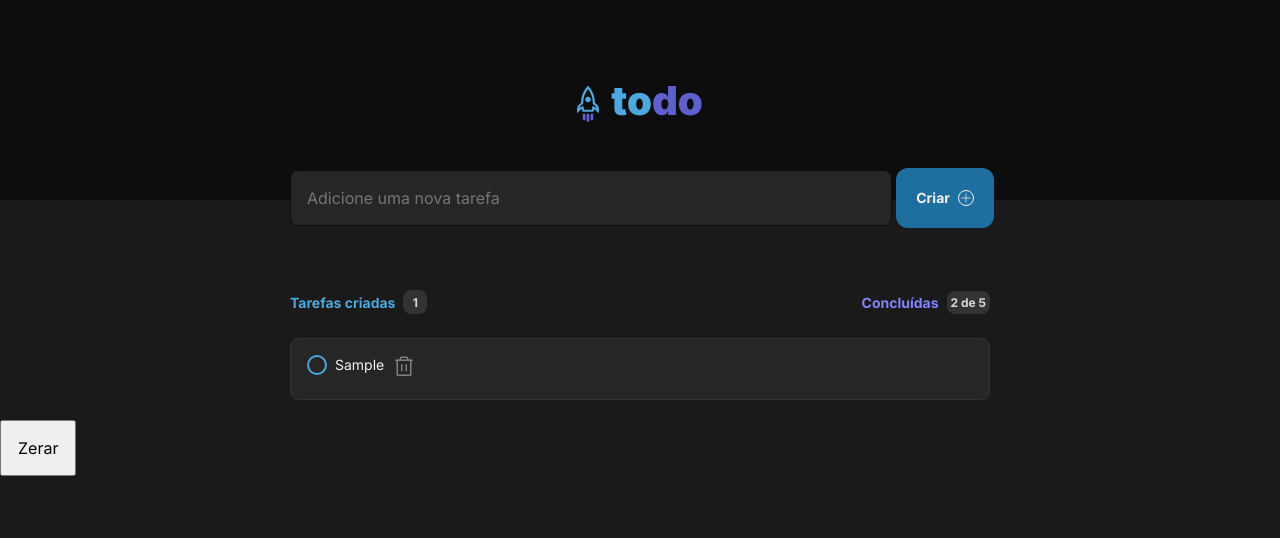
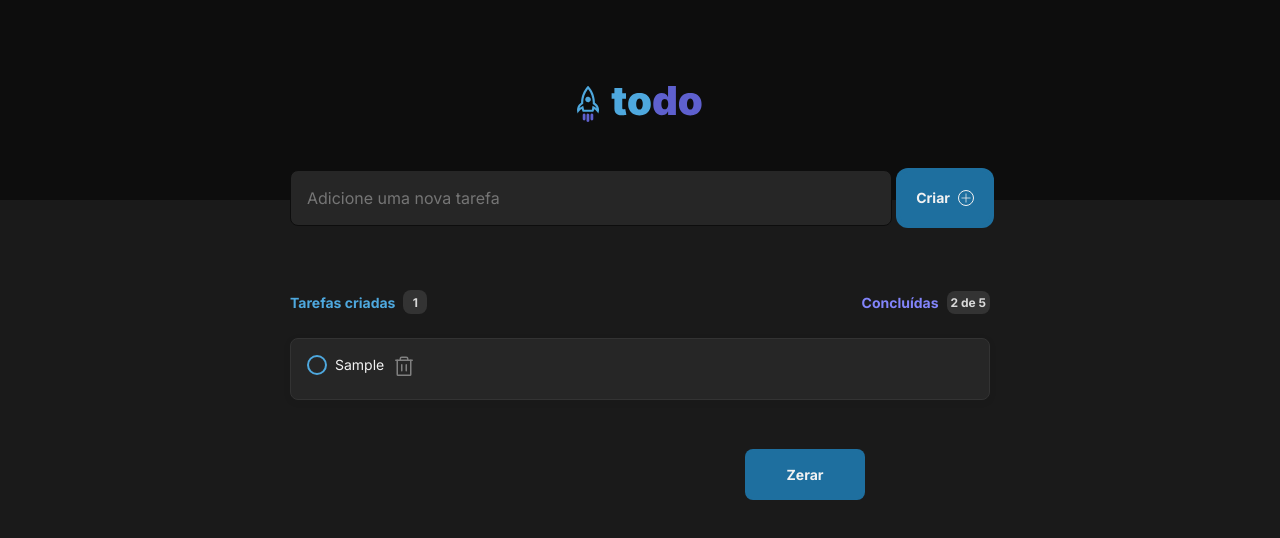
Before and after one commit to DuDupedrosa/rocket-list, a React (Vite) app: page / in a window 1280 px wide. Both pictures are taken after typing "Sample" into the empty fields and a click on the button "Criar". Shown: the top 538 px of the page. Built offline with nearby package versions, Linux system fonts and the light colour scheme.

Commit message:
ajustando o botao de limpar e o method de delete

```diff
--- a/src/components/AddNewTask.tsx
+++ b/src/components/AddNewTask.tsx
@@ -71,9 +71,32 @@ const BorderIconAdd = styled.div`
 `;
 
 const ButtonCleanTasks = styled.button`
-  padding: 1rem;
+  display: block;
+  font-family: var(--family-text);
+  font-weight: bold;
+  font-size: 0.875rem;
+  line-height: 1.4;
+  color: #f2f2f2;
+  background-color: #1e6f9f;
+  border-radius: 8px;
+  padding: 16px;
+  border: none;
   cursor: pointer;
-  font-size: 1rem;
+  transition: 0.3s;
+  width: 120px;
+  position: absolute;
+  bottom: -100px;
+  right: 415px;
+
+  :hover,
+  :focus {
+    box-shadow: 0 0 0 4px #1e6f9f;
+    outline: none;
+  }
+`;
+
+const AddNewTaskContainer = styled.div`
+  position: relative;
 `;
 function addNewTask() {
   const [newTask, setNewTask] = useState([] as any);
@@ -105,6 +128,17 @@ function addNewTask() {
     });
 
     setNewTask(newTasksAfterDelete);
+
+    const getDataInLocalStorage = localStorage.getItem('userSaveTasks');
+    if (getDataInLocalStorage !== null) {
+      const cleanData = JSON.parse(getDataInLocalStorage);
+      const newTask = cleanData.newTask.filter((item: string) => {
+        return item !== task;
+      });
+
+      const newSaveTask = JSON.stringify({ newTask });
+      localStorage.setItem('userSaveTasks', newSaveTask);
+    }
   }
 
   function handleCompleteTask(task: string) {
@@ -144,7 +178,7 @@ function addNewTask() {
   }, []);
 
   return (
-    <>
+    <AddNewTaskContainer>
       {alertOfLimite && <p>{alertOfLimite}</p>}
 
       <FormTask onSubmit={handleNewTask}>
@@ -176,10 +210,12 @@ function addNewTask() {
             />
           );
         })}
-      <ButtonCleanTasks onClick={handleCleanLocalStorage}>
-        Zerar
-      </ButtonCleanTasks>
-    </>
+      {newTask.length > 0 && (
+        <ButtonCleanTasks onClick={handleCleanLocalStorage}>
+          Zerar
+        </ButtonCleanTasks>
+      )}
+    </AddNewTaskContainer>
   );
 }
 
```
